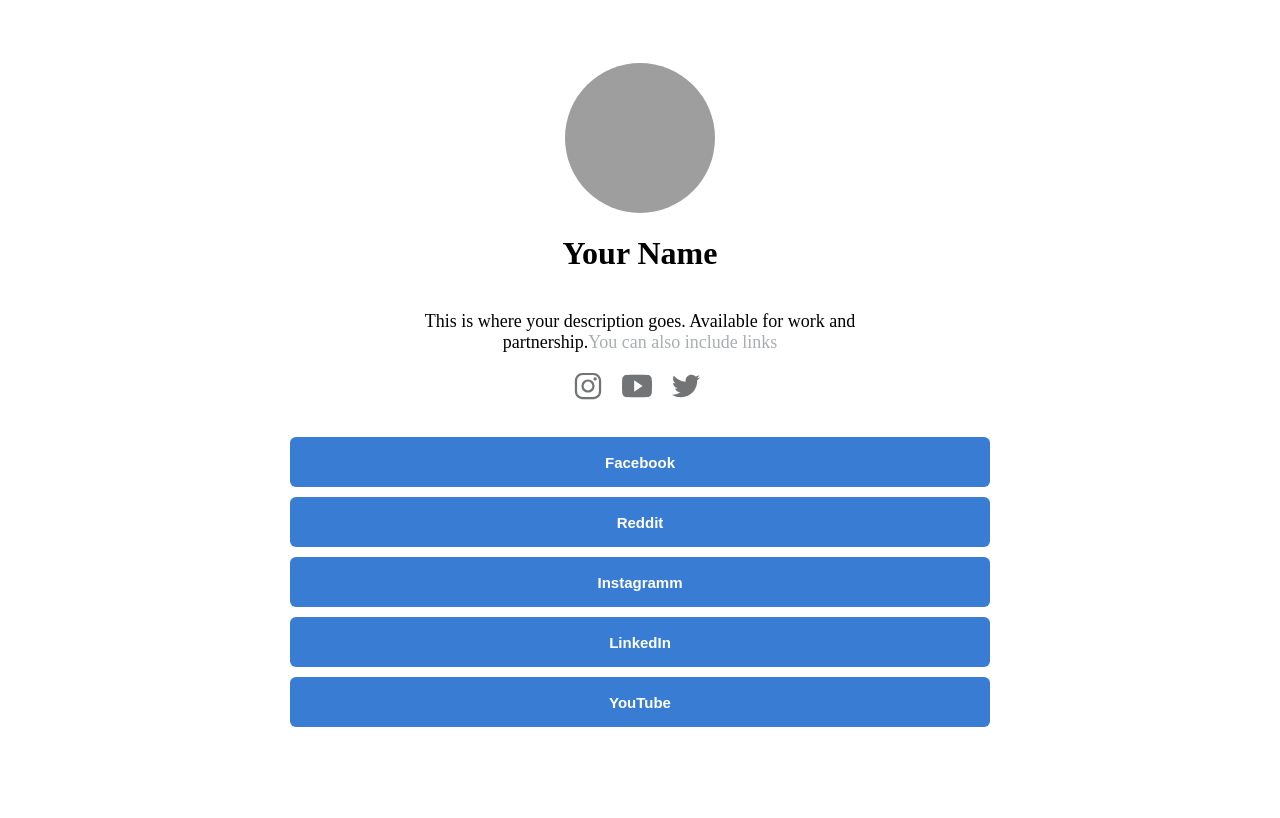
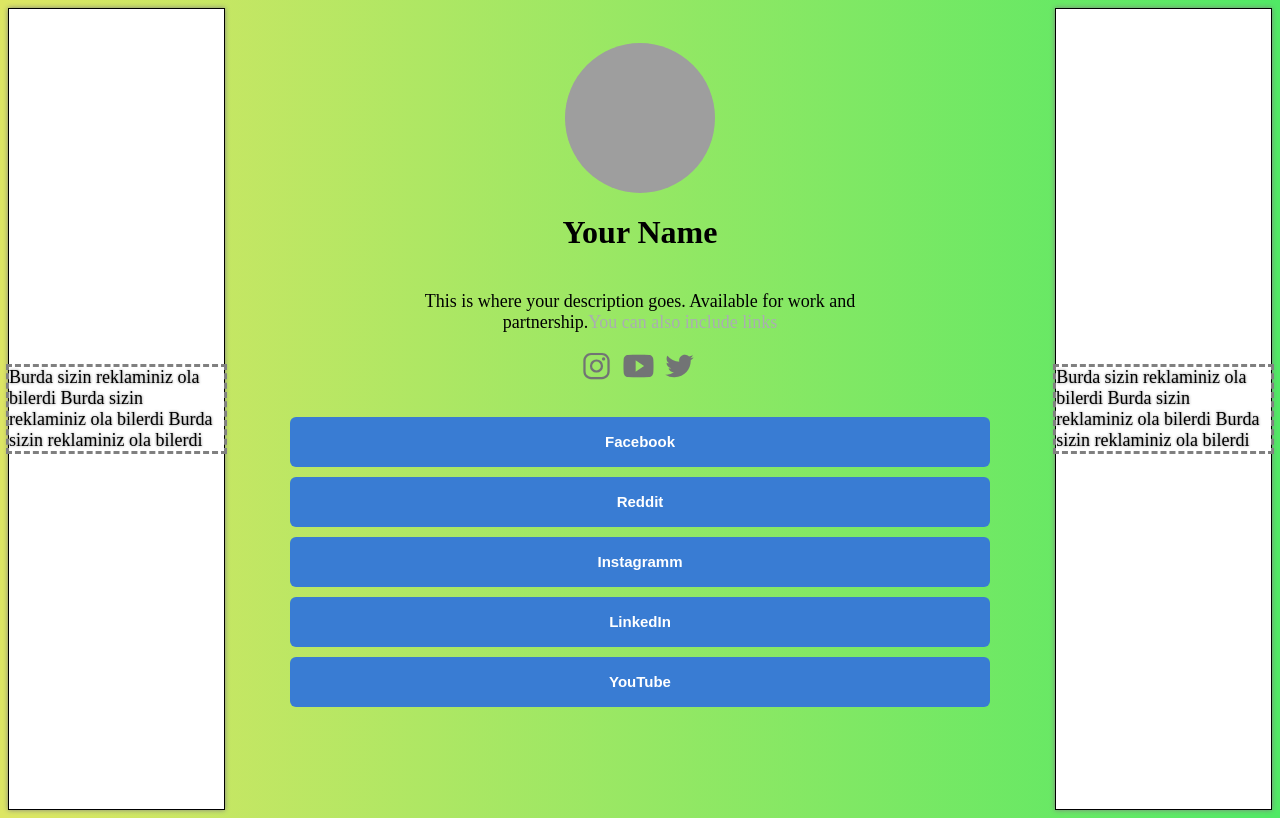
Before and after one commit to Javid-Git/FrontTasks, a plain HTML site: page task6.html in a window 1280 px wide. Drawn offline with nearby package versions, Linux system fonts and the light colour scheme; files that its build step writes are made by us from their sources; grey boxes are pictures that could not be loaded.

Commit message:
new fields and bg

```diff
--- a/assets/styles/task6.css
+++ b/assets/styles/task6.css
@@ -1,3 +1,21 @@
+body{
+    background-image: linear-gradient(to right, rgb(221, 230, 99), rgb(80, 233, 101));
+}
+.main-screen{
+    display: flex;
+    justify-content: space-between;
+}
+.add{
+    display: flex;
+    flex-direction: column;
+    justify-content: center;
+    height: 100vh;
+    width: 17%;
+    background-color: white;
+    align-items: center;
+    border: 1px solid black;
+    box-shadow: 0px 0px 5px gray;
+}
 .header{
     margin-top: 5%;
     display: flex;
@@ -22,7 +40,7 @@ p{
 }
 .icons ion-icon{
     color: rgb(114, 116, 117);
-    width: 30px;
+    width: 31px;
     height: 30px;
     margin-left: 5%;
 }
@@ -43,3 +61,8 @@ button{
     font-weight: bold;
     font-size: 15px;
 }
+.add-txt{
+    text-align:unset ;
+    width: 100%;
+    text-shadow: 0px 0px 3px gray;
+}
--- a/task6.html
+++ b/task6.html
@@ -9,6 +9,10 @@
 </head>
 <body>
     <div class="main-screen">
+        <div class="add">
+            <p class="add-txt" style="border: 3px dashed gray;">Burda sizin reklaminiz ola bilerdi Burda sizin reklaminiz ola bilerdi Burda sizin reklaminiz ola bilerdi</p>
+        </div>
+        <div class="content">
             <div class="header">
                 <img src="https://www.film.ru/sites/default/files/filefield_paths/104258.jpg" alt="" class="img">
                 <h1>Your Name</h1>
@@ -28,6 +32,10 @@
                 <a href="https://www.youtube.com/"><button>YouTube</button></a>
             </div>
         </div>
+        <div class="add">
+            <p class="add-txt" style="border: 3px dashed gray;">Burda sizin reklaminiz ola bilerdi Burda sizin reklaminiz ola bilerdi Burda sizin reklaminiz ola bilerdi</p>
+        </div>
+    </div>
     <script type="module" src="https://unpkg.com/ionicons@5.5.2/dist/ionicons/ionicons.esm.js"></script>
     <script nomodule src="https://unpkg.com/ionicons@5.5.2/dist/ionicons/ionicons.js"></script>
 </body>
```
Lines whose indentation alone changed are shown as unchanged.
